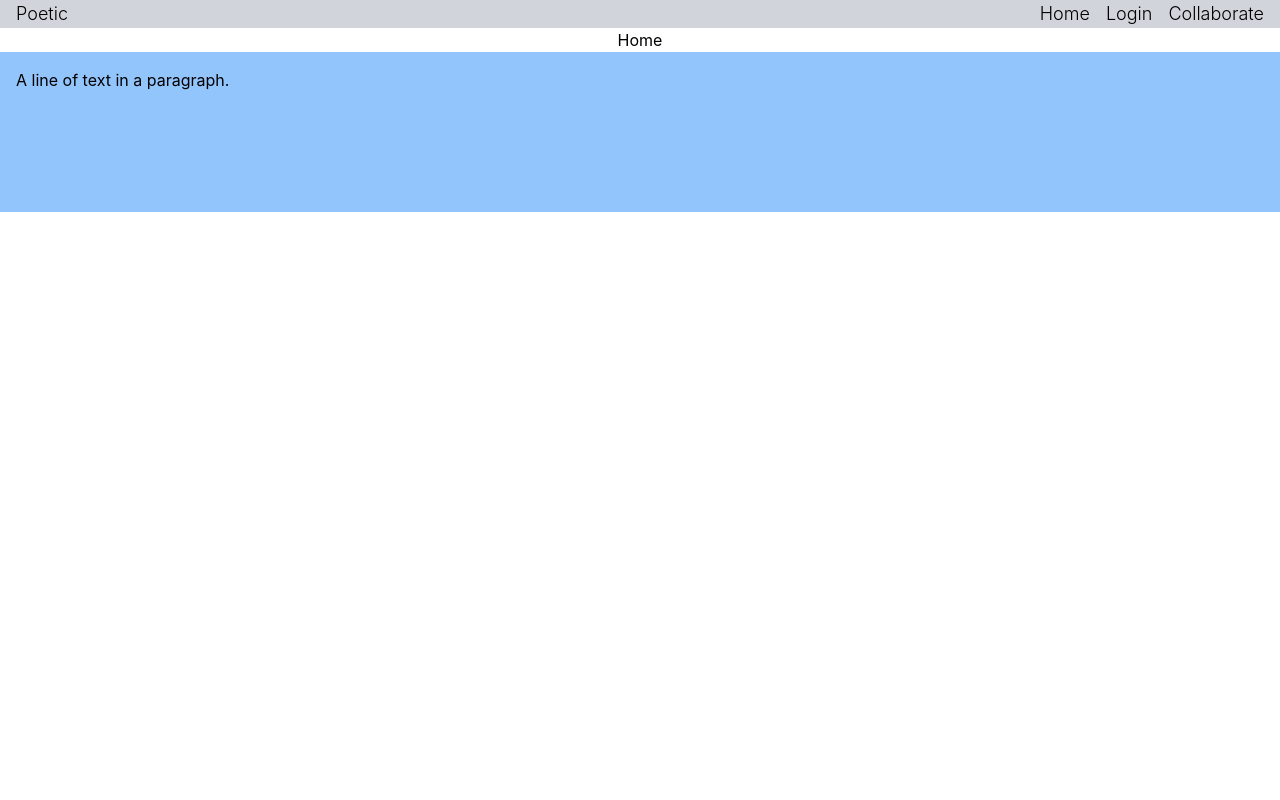
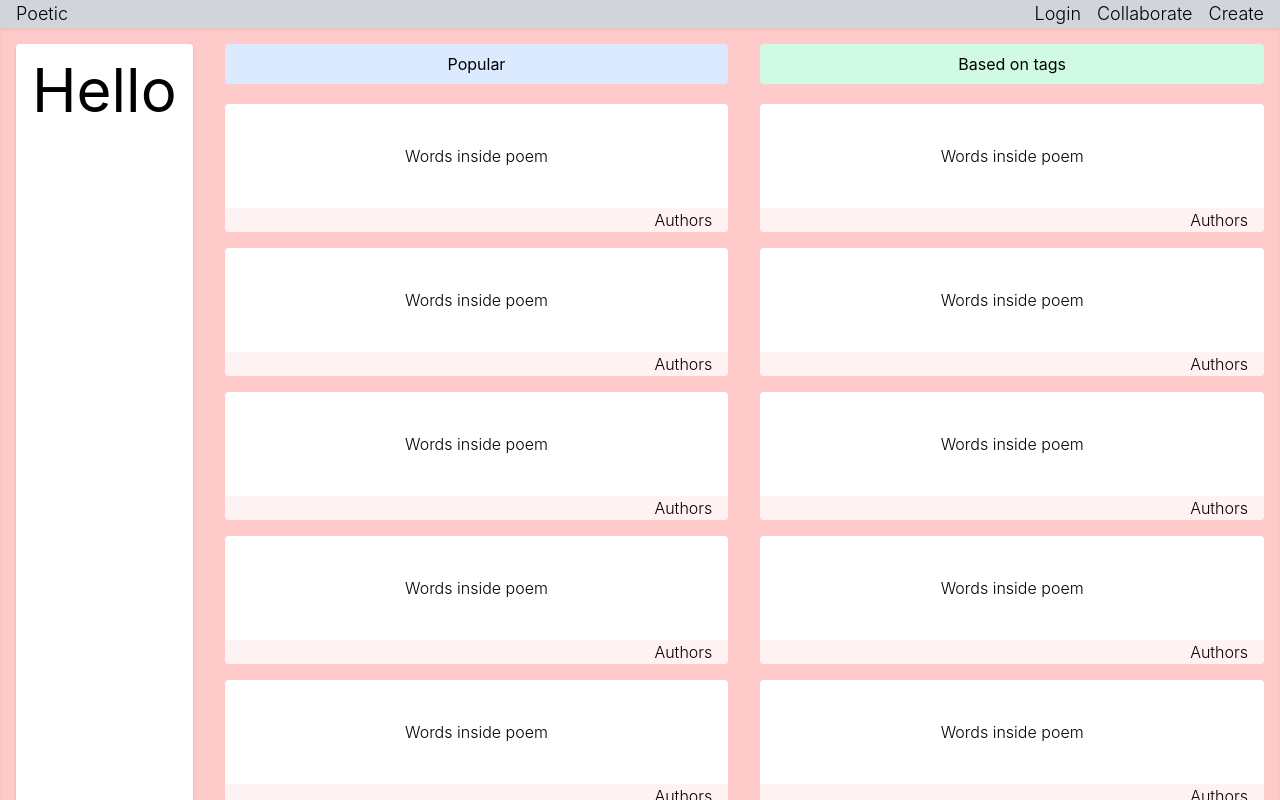
Before and after one commit to acm-projects/Poetic, a React (Create React App) app: page / in a window 1280 px wide. Shown: the top 800 px of the page. Built offline with nearby package versions, Linux system fonts and the light colour scheme; the HTML template or start-up script is replaced by a standard one.

Commit message:
Added simple Create.js

```diff
--- a/src/App.js
+++ b/src/App.js
@@ -1,23 +1,12 @@
 import React, { useMemo, useState } from 'react'
 import { createEditor } from 'slate'
-import { Slate, Editable, withReact } from 'slate-react'
-import { Editor } from 'slate-react'
 import './index.css';
 import "tailwindcss/tailwind.css";
 import './App.css';
 import { BrowserRouter as Router, Route, Switch } from 'react-router-dom';
-import { Navigation, Home, Login, Collaborate } from "./components";
+import { Navigation, Home, LoginPage, Collaborate, Create } from "./components";
 
 const App = () => {
-  const editor = useMemo(() => withReact(createEditor()), [])
-
-  const [value, setValue] = useState([
-    {
-      object: 'block',
-      type: 'paragraph',
-      children: [{ text: 'A line of text in a paragraph.'}],
-    },
-  ])
 
   return (
     <div className="App">
@@ -25,23 +14,12 @@ const App = () => {
       <Navigation />
         <Switch>
           <Route path="/" exact component={() => <Home />} />
-          <Route path="/login" exact component={() => <Login />} />
+          <Route path="/login" exact component={() => <LoginPage />} />
           <Route path="/collaborate" exact component={() => <Collaborate />} />
+          <Route path="/create" exact component={() => <Create />} />
         </Switch>
       </Router>
     </div>
-
-
-/*
-    <Slate
-      editor ={editor}
-      value={value}
-      onChange={newValue => setValue(newValue)}
-    >
-
-    <Editable />
-    </Slate>
-    */
   );
 }
 
--- a/src/components/Collaborate.js
+++ b/src/components/Collaborate.js
@@ -4,8 +4,7 @@ import PoemScroll from "./PoemScroll";
 const Collaborate = () => {
     return (
         <div>
-            Collaborate
-            <PoemScroll />
+
         </div>
     )
 }
--- /dev/null
+++ b/src/components/Create.js
@@ -0,0 +1,33 @@
+import React from "react"
+
+const Create = () => {
+    return (
+        <div class="flex h-screen gap-4 p-4 bg-blue-500">
+            <div class="flex-1 bg-white rounded p-4 text-4xl">
+                <div class="flex flex-col gap-4">
+                    <div>
+                        Poem Title
+                    </div>
+                    <div class="flex">
+                        <div class="bg-blue-100 rounded">
+
+                        </div>
+                        <div class="h-32 bg-white rounded">
+
+                        </div>
+                    </div>
+                </div>
+            </div>
+            <div>
+                <div class="bg-blue-100 rounded p-4 text-4xl">
+                    Contributors
+                    <div class="text-base">
+                        first person
+                    </div>
+                </div>
+            </div>
+        </div>
+    )
+}
+
+export default Create;
--- a/src/components/Home.js
+++ b/src/components/Home.js
@@ -1,34 +1,26 @@
 import React, { useMemo, useState } from 'react'
-import { createEditor } from 'slate'
-import { Slate, Editable, withReact } from 'slate-react'
-import { Editor } from 'slate-react'
+import PoemScroll from './PoemScroll';
 
 const Home = () => {
-    const editor = useMemo(() => withReact(createEditor()), [])
-
-    const [value, setValue] = useState([
-        {
-        object: 'block',
-        type: 'paragraph',
-        children: [{ text: 'A line of text in a paragraph.'}],
-        },
-    ])
-
     return (
-    <div>
-        <h2>Home</h2>
-        <div class="flex">
-            <div class="flex-1 flex box-content h-32 w-32 p-4 bg-blue-300 hover:bg-blue-500">
-                <Slate
-                    editor ={editor}
-                    value={value}
-                    onChange={newValue => setValue(newValue)}
-                    >
-                    <Editable />
-                </Slate>
+        <div class="flex gap-8 p-4 bg-red-200 shadow-inner">
+            <div class="text-6xl rounded bg-white p-4 shadow">
+                Hello
+            </div>
+            <div class="flex flex-col flex-1">
+                <div class="bg-blue-100 rounded p-2">
+                    Popular
+                </div>
+                <PoemScroll />
+            </div>
+            <div class="flex flex-col flex-1">
+                <div class="bg-green-100 rounded p-2">
+                    Based on tags
+                </div>
+                <PoemScroll />
             </div>
         </div>
-     </div>);
+    )
 }
 
 export default Home;
--- a/src/components/Login.js
+++ b/src/components/Login.js
@@ -1,11 +1,9 @@
 import React from 'react';
-import Poem from './Poem';
-import PoemScroll from './PoemScroll';
 
 const Login = () => {
     return (
-        <div class="shadow-inner flex p-4 gap-10 justify-between bg-red-200">
-            <div class="self-start flex flex-col gap-4 shadow-md rounded font-bold p-4 bg-red-400">
+        <div>
+            <div class="flex flex-col gap-4 shadow-md rounded font-bold p-4 bg-red-400">
                 <h2>Login</h2>
                 <form class="flex flex-col gap-4">
                     <input class="rounded border border-white" type="text" placeholder="Name"/>
@@ -14,19 +12,6 @@ const Login = () => {
                     <button class="bg-red-900 text-white rounded focus:outline-black">Submit</button>
                 </form>
             </div>
-            <div class="self-start flex flex-col gap-4 p-6 font-bold text-8xl flex-1 bg-white rounded">
-                <div>
-                Hello
-                </div>
-                <div class="bg-red-50 rounded p-4 font-normal text-6xl">
-                    Here are some words.
-                </div>
-                <div class="text-left text-4xl font-light">
-                    &emsp;These words describe what poetic is blah blah blah
-                </div>
-            </div>
-
-            <PoemScroll />
         </div>
         );
 }
--- /dev/null
+++ b/src/components/LoginPage.js
@@ -0,0 +1,14 @@
+import React from "react";
+import Login from "./Login";
+import Main from "./Main";
+
+const LoginPage = () => {
+    return (
+        <div class="shadow-inner flex p-4 gap-10 bg-red-200">
+            <Login />
+            <Main />
+        </div>
+    )
+}
+
+export default LoginPage;
--- /dev/null
+++ b/src/components/Main.js
@@ -0,0 +1,24 @@
+import React from 'react';
+import PoemScroll from './PoemScroll';
+
+const Main = () => {
+    return (
+        <div class="flex p-4 gap-10 justify-between bg-red-200 flex-grow">
+            <div class="flex flex-col gap-4 p-6 font-bold text-8xl flex-1 bg-white rounded">
+                <div>
+                Hello
+                </div>
+                <div class="bg-red-50 rounded p-4 font-normal text-6xl">
+                    Here are some words.
+                </div>
+                <div class="text-left text-4xl font-light">
+                    &emsp;These words describe what poetic is blah blah blah
+                </div>
+            </div>
+
+            <PoemScroll />
+        </div>
+        );
+}
+
+export default Main;
--- a/src/components/Navigation.js
+++ b/src/components/Navigation.js
@@ -13,12 +13,6 @@ const Navigation = (props) => {
                 </div>
                 <div class="flex-grow"/>
                 <div class="hover:underline ">
-                    <Link class="nav-link" to="/">
-                        Home
-                        <span class="sr-only">(current)</span>
-                    </Link>
-                </div>
-                <div class="hover:underline ">
                     <Link class="nav-link" to="/login">
                         Login
                     </Link>
@@ -26,6 +20,11 @@ const Navigation = (props) => {
                 <div class="hover:underline ">
                     <Link class="nav-link" to="/collaborate">
                         Collaborate
+                    </Link>
+                </div>
+                <div class="hover:underline ">
+                    <Link class="nav-link" to="/create">
+                        Create
                     </Link>
                 </div>
             </div>
--- a/src/components/index.js
+++ b/src/components/index.js
@@ -1,4 +1,5 @@
 export { default as Navigation } from "./Navigation";
-export { default as Login } from "./Login";
 export { default as Home } from "./Home";
 export { default as Collaborate } from "./Collaborate";
+export { default as Create } from "./Create";
+export {default as LoginPage } from "./LoginPage";
```
